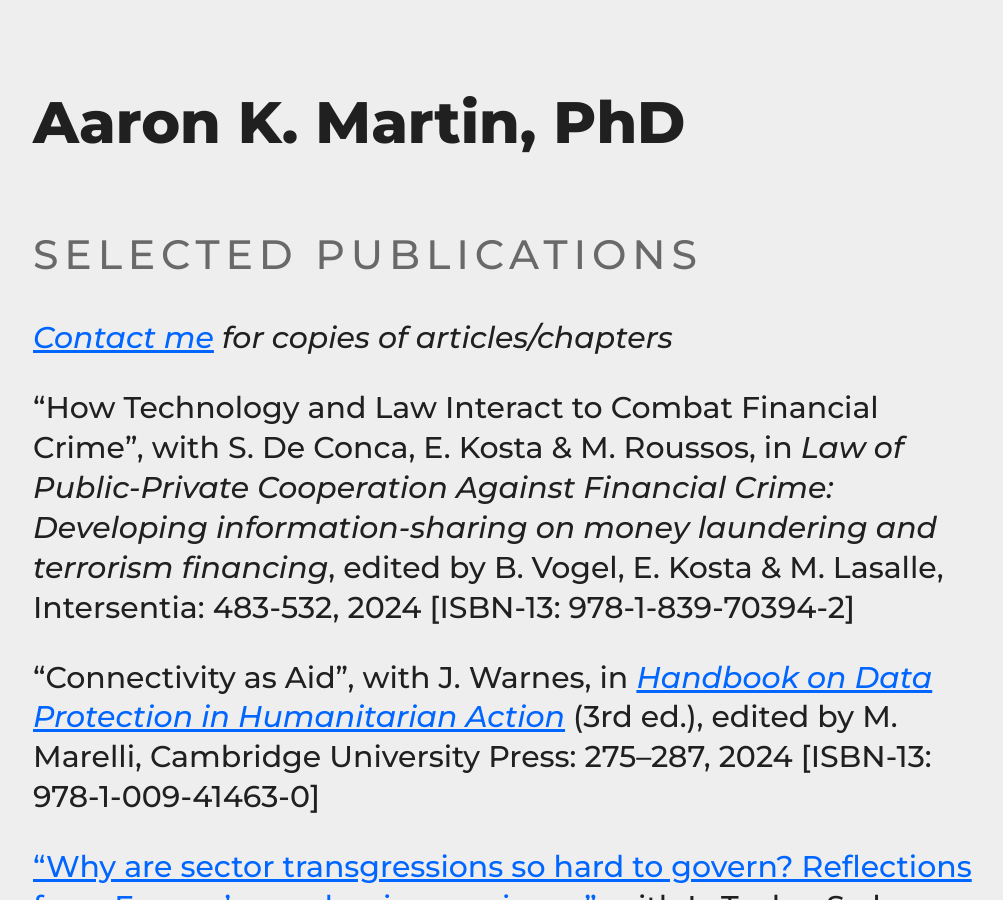
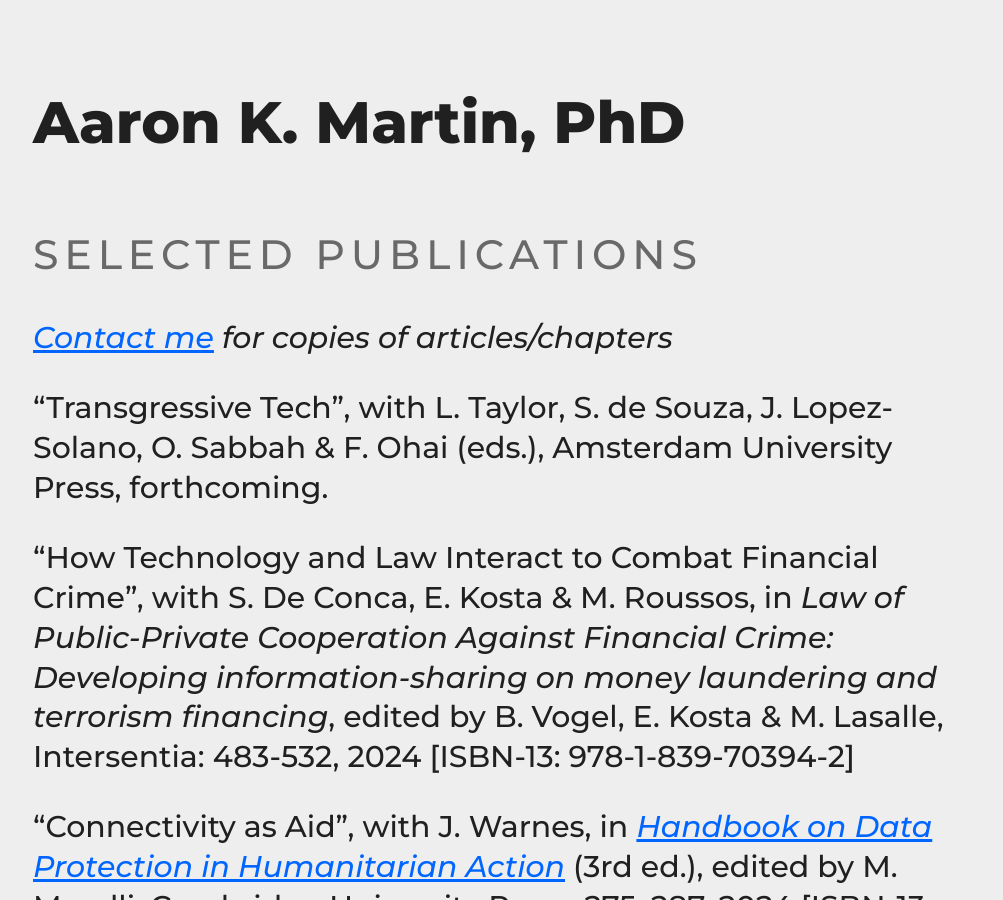
Before and after one commit to haroonalrasheed/641a, a Jekyll site: the page built from selected-publications/index.md, in a window 1280 px wide and 900 px high. Shown: the whole window, without its empty margins (131-1134 px from the left). Built offline with Jekyll 4.4.1, drawn with Linux system fonts in a browser that asks for light colours; some of the changed text lies outside the part shown.

Commit message:
Update index.md

```diff
--- a/selected-publications/index.md
+++ b/selected-publications/index.md
@@ -5,6 +5,8 @@ title: Selected Publications
 
 ## Selected Publications
 _[Contact me](mailto:a.k.martin@alumni.lse.ac.uk) for copies of articles/chapters_
+
+"Transgressive Tech", with L. Taylor, S. de Souza, J. Lopez-Solano, O. Sabbah & F. Ohai (eds.), Amsterdam University Press, forthcoming.
 
 “How Technology and Law Interact to Combat Financial Crime”, with S. De Conca, E. Kosta & M. Roussos, in _Law of Public-Private Cooperation Against Financial Crime:
 Developing information-sharing on money laundering and terrorism financing_, edited by B. Vogel, E. Kosta & M. Lasalle, Intersentia: 483-532, 2024 [ISBN-13: 978-1-839-70394-2]
@@ -36,6 +38,8 @@ Developing information-sharing on money laundering and terrorism financing_, edi
 ["Exclusion and Inclusion in Identification: Regulation, displacement, and data justice"](https://doi.org/10.1080/02681102.2020.1811943), with L. Taylor, *Information Technology for Development* 27(1): 50–66, 2021 [ISSN 1554-0170] <<featured in [Biometric Update](https://www.biometricupdate.com/202009/biometrics-collection-from-refugees-and-vulnerable-people-questioned-by-analysts)>>
 
 ["Introduction: What does the COVID-19 response mean for global data justice?"](https://ia801504.us.archive.org/25/items/data-justice-and-covid-19/Data_Justice_and_COVID-19.pdf), with L. Taylor, G. Sharma & S. Jameson, in *Data Justice and COVID-19: Global Perspectives*, edited by L. Taylor, G. Sharma, A. Martin & S. Jameson, Meatspace Press: 8–17, 2020 [ISBN-13: 978-1-913824-00-6] <<featured in [The Syllabus](https://cabinet.the-syllabus.com/syllabus/Ig5CJ6qoXZ)>>
+
+"[Data Justice and COVID-19: Global Perspectives](https://ia801905.us.archive.org/23/items/data-justice-and-covid-19/Data_Justice_and_COVID-19.pdf), with L. Taylor, G. Sharma & S. Jameson (eds.), Meatspace Press, 2020.
 
 ["Desplazados y Desconectados: South America"](https://www.unhcr.org/innovation/displaced-and-disconnected/), with E. Perez Iglesias, *Digital Access, Inclusion and Participation*, UN Refugee Agency: 1–42, 2020
 
```
